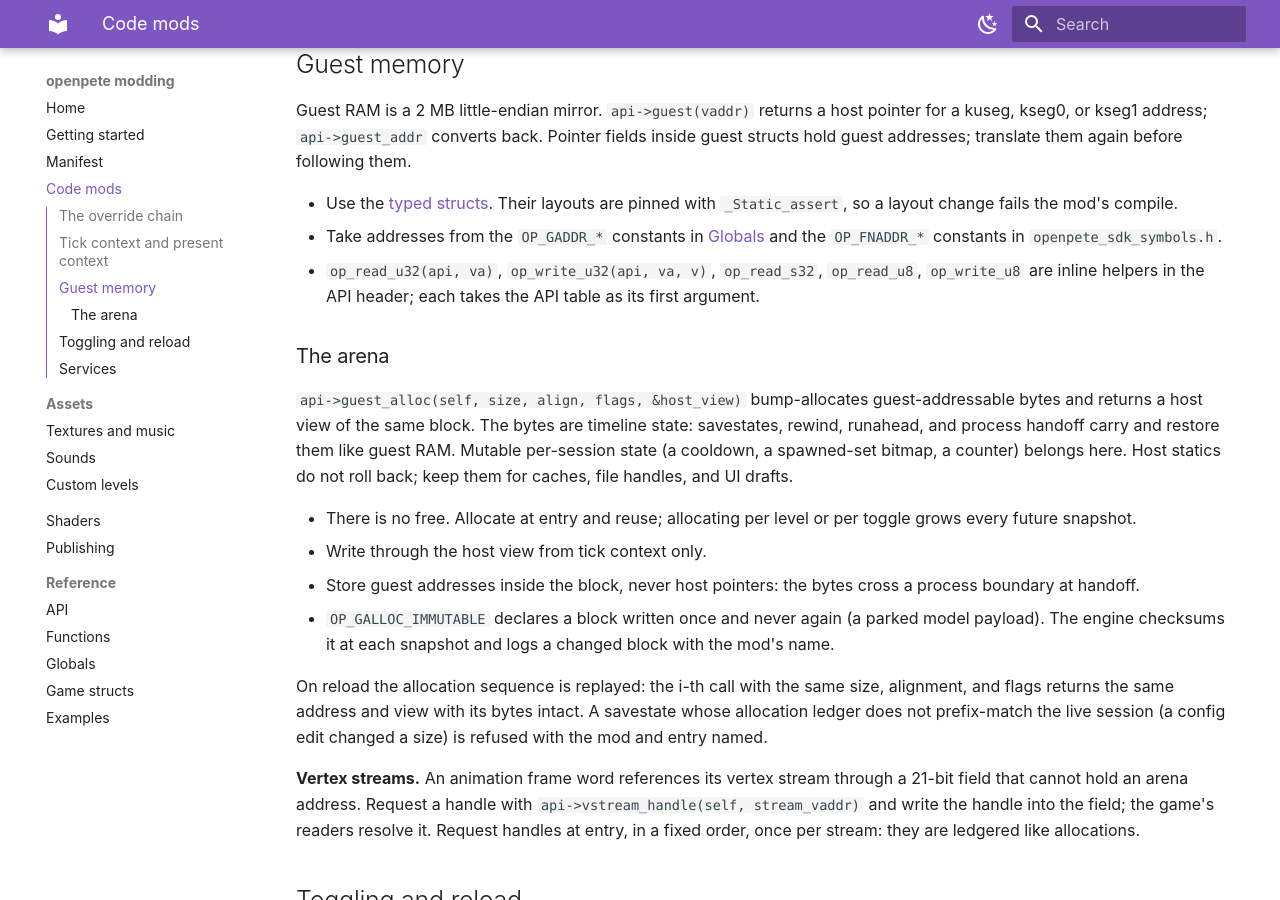
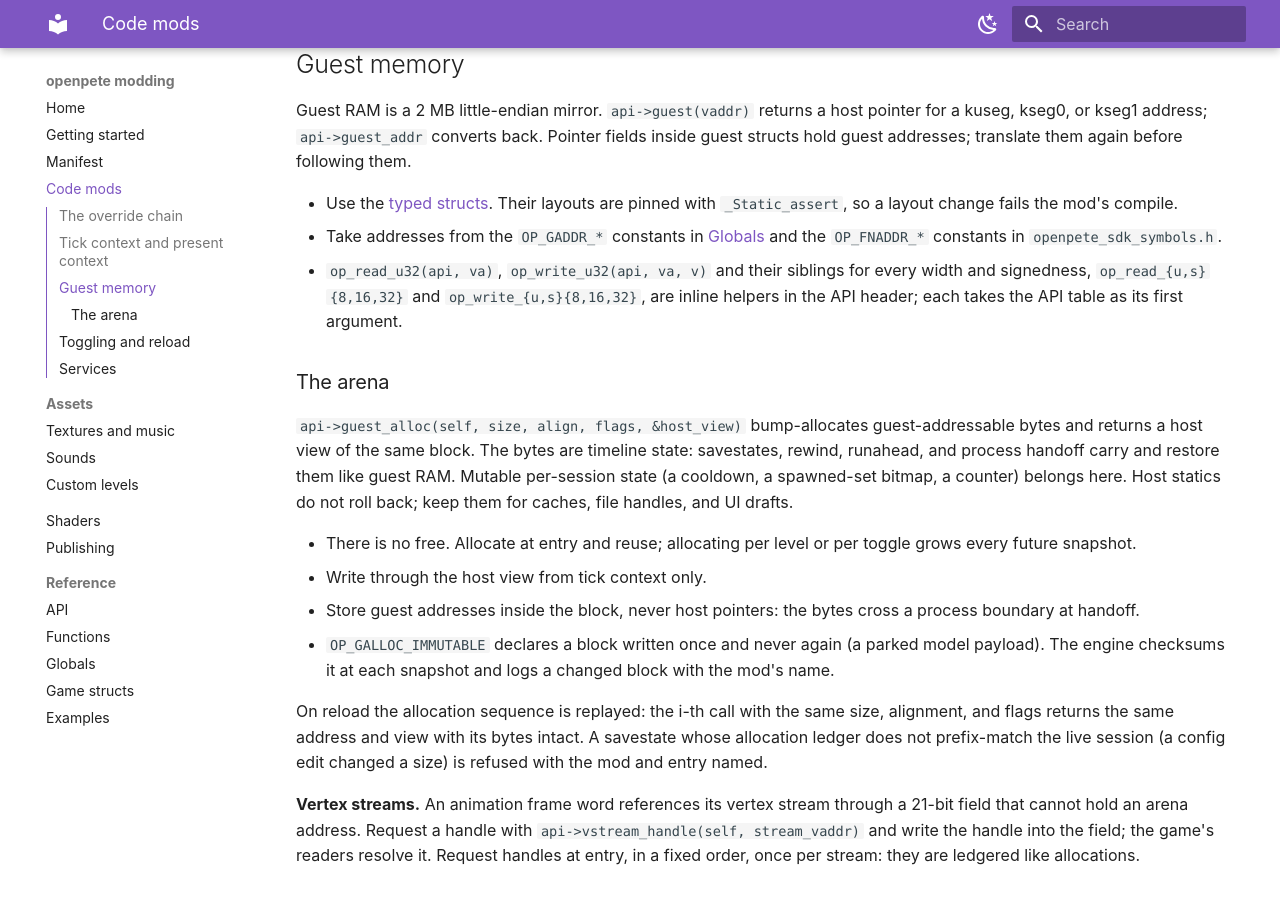
Before and after one commit to 907470/openpete, an MkDocs documentation site: the page built from docs/modding/pages/code.md, in a window 1280 px wide and 900 px high, scrolled down 1288 px. Built offline with MkDocs 1.6.1 and Material for MkDocs 9.7.7, drawn with Linux system fonts in a browser that asks for light colours.

Commit message:
mod api: complete the typed guest accessor set
Add op_read_u16/s16/s8 and op_write_s32/u16/s16/s8 beside the existing
u32/s32/u8 helpers, so every width and signedness has one read and one
write. Same contract: unmapped reads return 0, unmapped writes drop.
code.md names the full set; api.md regenerates from the header.

```diff
--- a/docs/modding/pages/code.md
+++ b/docs/modding/pages/code.md
@@ -75,8 +75,9 @@ translate them again before following them.
 - Take addresses from the `OP_GADDR_*` constants in
   [Globals](reference/globals.md) and the `OP_FNADDR_*` constants in
   `openpete_sdk_symbols.h`.
-- `op_read_u32(api, va)`, `op_write_u32(api, va, v)`, `op_read_s32`,
-  `op_read_u8`, `op_write_u8` are inline helpers in the API header; each
+- `op_read_u32(api, va)`, `op_write_u32(api, va, v)` and their siblings
+  for every width and signedness, `op_read_{u,s}{8,16,32}` and
+  `op_write_{u,s}{8,16,32}`, are inline helpers in the API header; each
   takes the API table as its first argument.
 
 ### The arena
```
Also changed, not shown: 1 other file.
